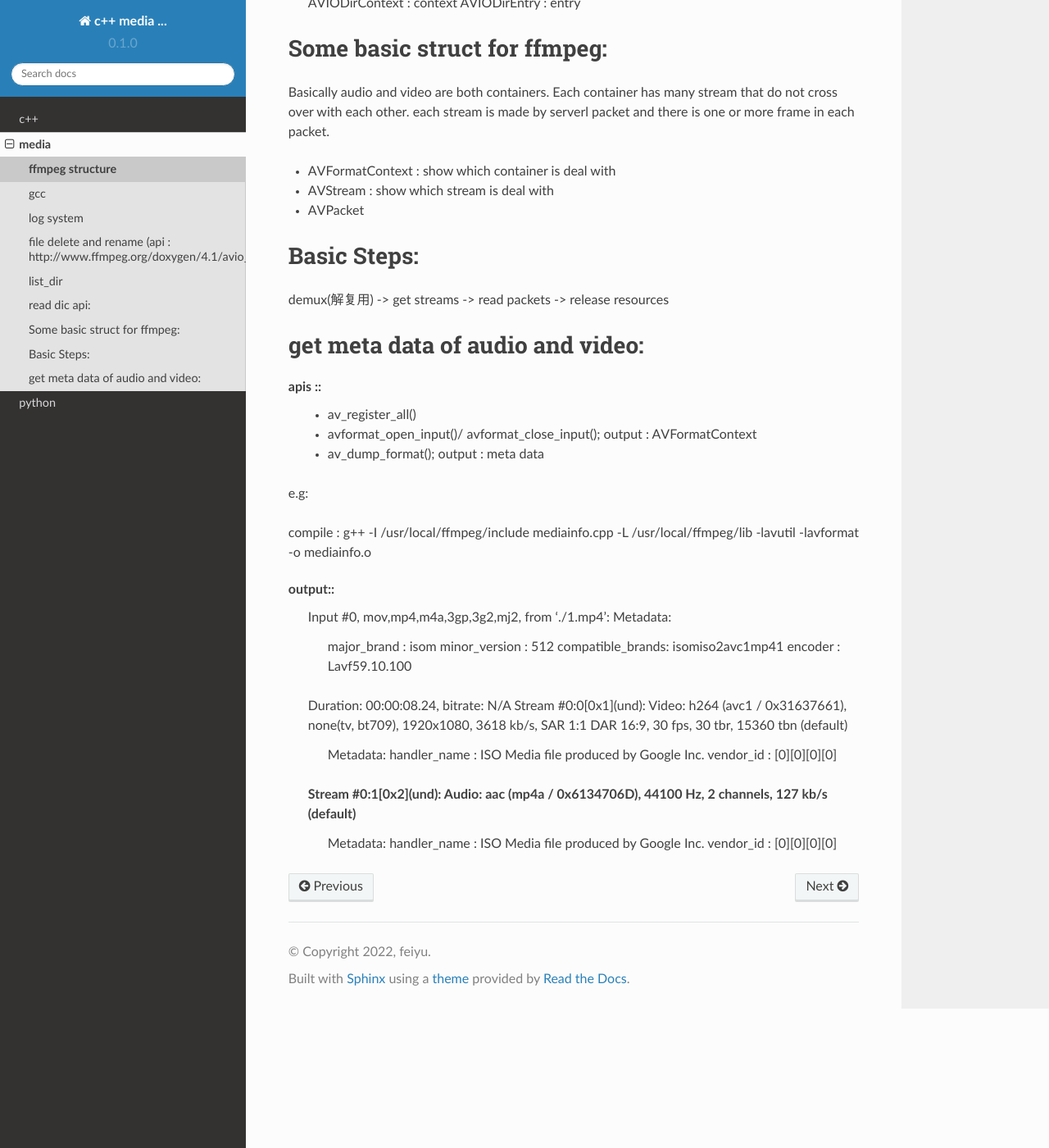
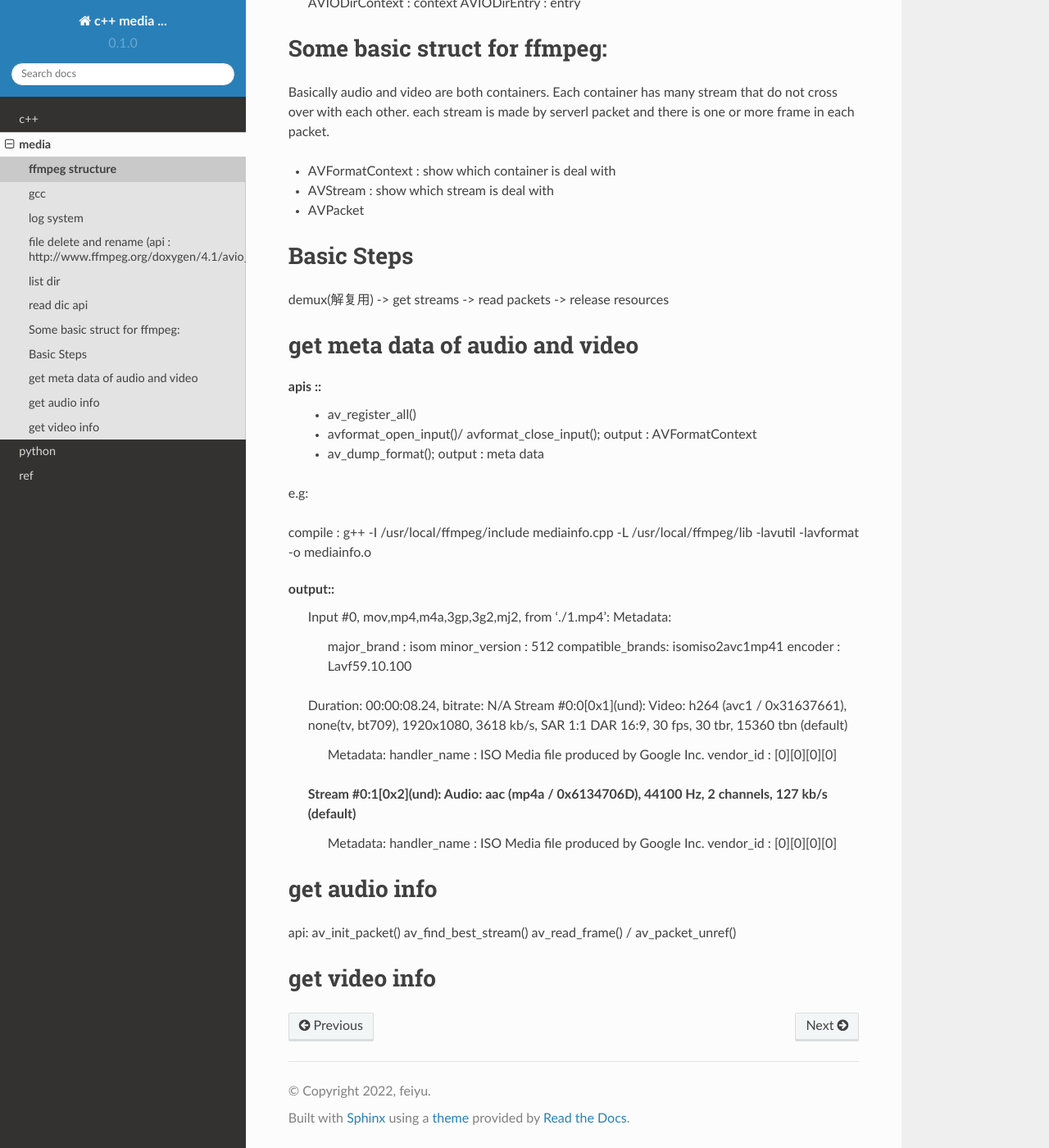
Before and after one commit to feiyuzhan/book, a Sphinx documentation site: the page built from docs/source/ffmpeg.rst, in a window 1280 px wide and 1400 px high, scrolled down 1265 px. Shown: the whole window at 82% size. Built offline with Sphinx 7.4.7 and the Read the Docs theme 2.0.0, drawn with Linux system fonts in a browser that asks for light colours; pages that are not in the unit, such as notebooks, are missing from menus; some of the changed text lies outside the part shown.

```diff
--- a/docs/source/ffmpeg.rst
+++ b/docs/source/ffmpeg.rst
@@ -43,7 +43,7 @@ file option ::
 
 
 
-list_dir
+list dir
 =============
 
 list dir ::
@@ -53,7 +53,7 @@ list dir ::
 
 
 
-read dic api:
+read dic api
 =============
 
 
@@ -74,12 +74,12 @@ each stream is made by serverl packet and there is one or more frame in each pac
 * AVPacket
 
 
-Basic Steps:
+Basic Steps
 =============
 demux(解复用) -> get streams -> read packets -> release resources
 
 
-get meta data of audio and video:
+get meta data of audio and video
 ==============
 
 apis ::
@@ -107,3 +107,17 @@ output::
         Metadata:
         handler_name    : ISO Media file produced by Google Inc.
         vendor_id       : [0][0][0][0]
+
+
+
+get audio info
+============
+
+api:
+av_init_packet()
+av_find_best_stream()
+av_read_frame() / av_packet_unref()
+
+
+get video info
+=============
--- a/docs/source/index.rst
+++ b/docs/source/index.rst
@@ -6,3 +6,4 @@ Welcome to c++ & media's documentation!
    cpp
    media
    python
+   java
--- a/docs/source/media.rst
+++ b/docs/source/media.rst
@@ -4,4 +4,5 @@ media
 
 
 .. toctree::
+    signals and systems
     ffmpeg
```
Also changed, not shown: docs/source/java.rst (added, +24 -0 lines), docs/source/signals and systems.md (added, +13 -0 lines).
